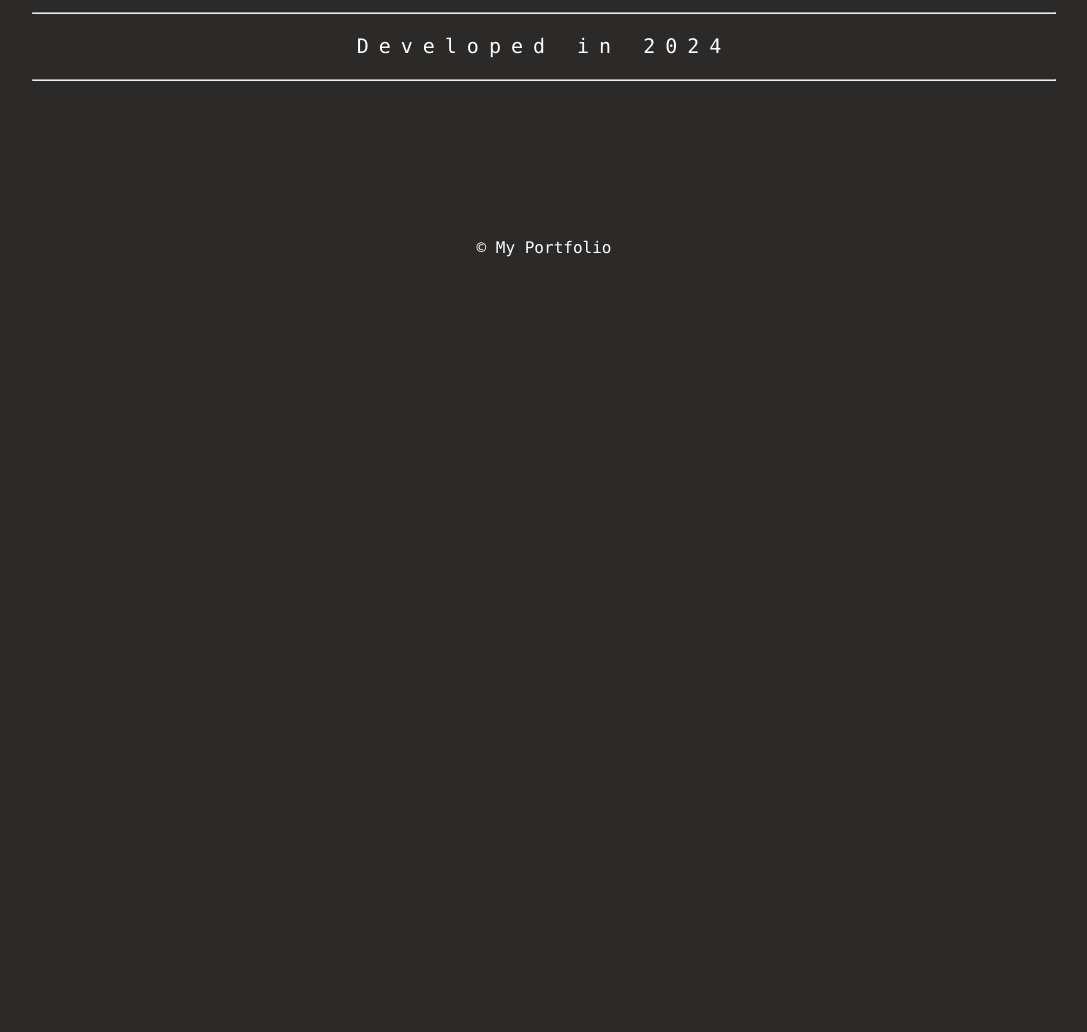
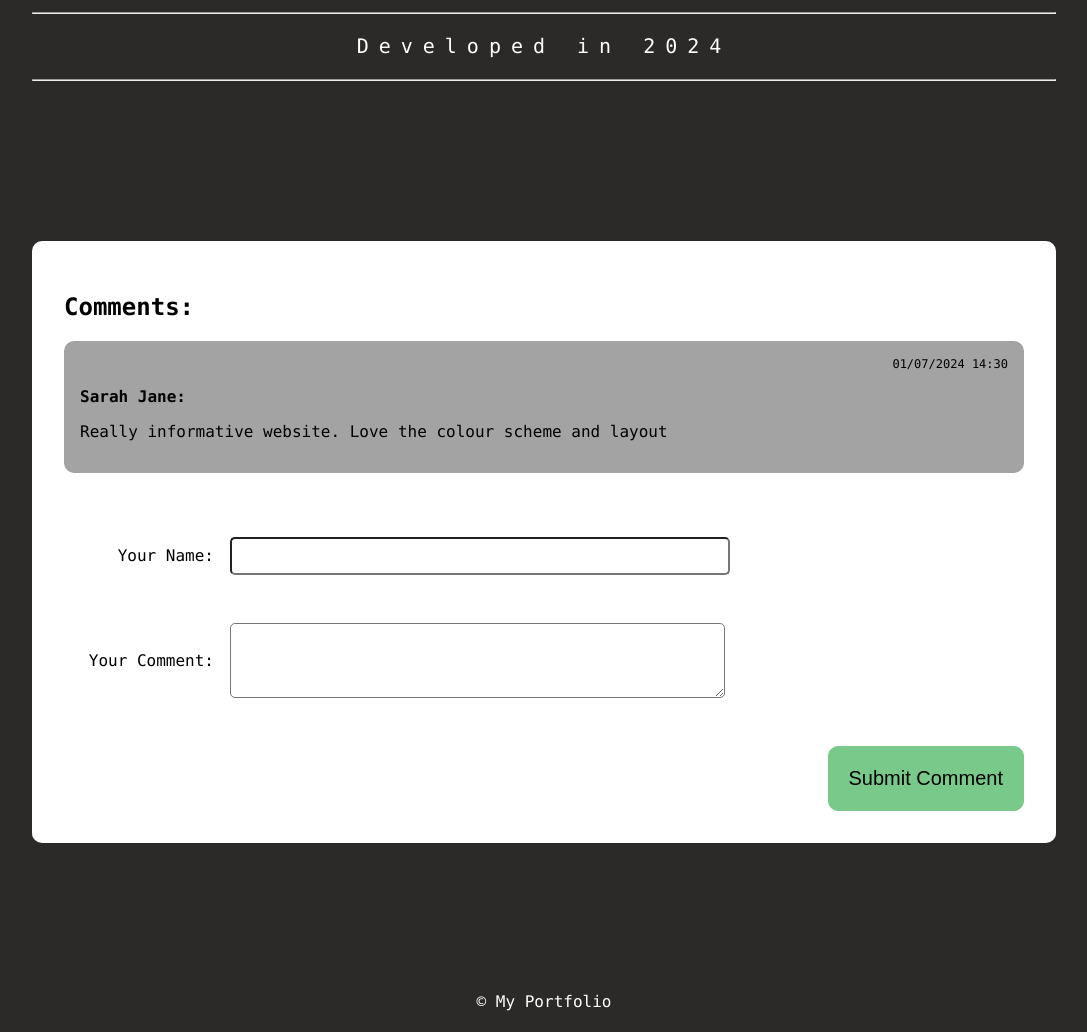
Before and after one commit to jodi-curtis/MyPortfolio, a Flask app: page /project/1 in a window 1280 px wide. Shown: the part 1450-2482 px from the top of the page, without its empty margins (96-1183 px from the left). Before the commit the page ends 1707 px from the top, so only its background shows below. Run offline with Flask 3, Linux system fonts and the light colour scheme; some libraries are stand-ins or nearby versions.

Commit message:
Add comment section to projects

```diff
--- a/app.py
+++ b/app.py
@@ -2,6 +2,8 @@ from flask import Flask, render_template, request, redirect, url_for
 from grades import grades, highest_grade, lowest_grade
 from languages import languages
 from projects import projects
+from comments import comments
+from datetime import datetime
 
 
 app = Flask(__name__)
@@ -11,6 +13,10 @@ app = Flask(__name__)
 def index():
     return render_template("index.html")
 
+
+
+
+
 # About Page
 @app.route("/about")
 def about():
@@ -19,13 +25,21 @@ def about():
     lowest = lowest_grade()
     return render_template("about.html", grades = grades, highest = highest, lowest = lowest)
 
+
+
+
+
 # Projects Page
 @app.route("/projects")
 def project_list():
     return render_template("projects.html", projects=projects)
 
+
+
+
+
 # Project Detail Page
-@app.route('/project/<int:project_id>')
+@app.route('/project/<int:project_id>', methods=["GET","POST"])
 def project_details(project_id):
     # Get selected project by ID
     project = next((p for p in projects if p.id == project_id), None)
@@ -34,7 +48,34 @@ def project_details(project_id):
         project_languages = [l for l in languages if l['key'] in project.languages]
     else:
         project_languages = []
-    return render_template('project_detail.html', project=project, languages=project_languages)
+
+    # On Form submit
+    if request.method == "POST":
+        # Get data entered in form
+        name=request.form['name']
+        comment=request.form['comment']
+        # Get current date and time
+        submission_date_time = datetime.now().strftime("%d/%m/%Y %H:%M")
+
+        # Add new comment to comments list
+        comments.append({
+            "project": project_id,
+            "name": name,
+            "comment": comment,
+            "datetime": submission_date_time
+        })
+
+        # Reload page
+        return redirect(url_for('project_details', project_id=project_id) + "?new_comment=true")
+
+    # Filter through comments related to project
+    project_comments = [c for c in comments if c["project"] == project_id]
+
+    return render_template('project_detail.html', project=project, languages=project_languages, comments=project_comments)
+
+
+
+
 
 # Contact Page
 @app.route("/contact", methods=["GET","POST"])
--- /dev/null
+++ b/comments.py
@@ -0,0 +1,6 @@
+comments = [
+    {"project": 1, "name": "Sarah Jane", "comment":"Really informative website. Love the colour scheme and layout", "datetime":"01/07/2024 14:30"},
+    {"project": 3, "name": "Joe Bloggs", "comment":"Seems like a great solution to replace paper pick lists, great for the environment!", "datetime":"14/07/2024 11:14"},
+    {"project": 3, "name": "Eva Jones", "comment":"I would love to learn some more about this app", "datetime":"30/07/2024 15:01"},
+    {"project": 4, "name": "Simon Black", "comment":"This would be very useful as I am terrible at recycling", "datetime":"02/08/2024 10:52"}
+]
--- a/static/css/style.css
+++ b/static/css/style.css
@@ -398,17 +398,17 @@ footer {
     margin-top: 2em;
 }
 
-#contact-form .form-group {
+.form-group {
     display: flex;
     flex-direction: column;
     margin-bottom: 2em;
 }
 
-#contact-form .input-label {
+.form-group .input-label {
     margin-bottom: 0.75em;
 }
 
-#contact-form input, textarea{
+.form-group input, textarea{
     padding: 0.5em;
     border-radius: 5px;
 }
@@ -417,11 +417,15 @@ footer {
     width: 100%;
     font-size: 1.25em;
     background-color: #79c98a;
+    border-radius: 10px;
+    padding: 0.5em;
+    border: solid 1px #79c98a;
 }
 
 #contact-form #submit-contact:hover {
     background-color: #ffffff;
     color: #79c98a;
+    border: solid 1px #79c98a
 }
 
 #contact-form #submit-contact:active {
@@ -436,6 +440,55 @@ footer {
     border: 2px solid #226679;
     background-color: #b4efff;
     border-radius: 10px;
+}
+
+#comments{
+    background-color: #ffffff;
+    color: #000000;
+    border-radius: 10px;
+    margin-top: 10em;
+    padding: 2em;
+}
+
+.comment{
+    margin-bottom: 4em;
+    background-color: #a3a3a3;
+    color: #000000;
+    border-radius: 10px;
+    padding: 1em;
+}
+
+.comment #commenter{
+    font-weight: bold;
+}
+
+.comment p:first-child {
+    text-align: right;
+    font-size: 0.75em;
+    margin-top: 0%;
+}
+
+#comment-form{
+    display: flex;
+    flex-direction: column;
+}
+
+#submit-comment{
+    font-size: 1em;
+    background-color: #79c98a;
+    padding: 1em;
+    border-radius: 10px;
+    border: solid 1px #79c98a;
+}
+
+#submit-comment:hover {
+    background-color: #ffffff;
+    color: #79c98a;
+}
+
+#submit-comment:active {
+    box-shadow: 0 5px #666;
+    transform: translateY(4px);
 }
 
 
@@ -506,6 +559,11 @@ footer {
 
     .language{
         font-size: 1.25em;
+    }
+
+    #submit-comment{
+        font-size: 1.25em;
+        align-self: flex-end;
     }
 }
 
@@ -599,20 +657,20 @@ footer {
         margin-top: 0em;
     }
 
-    #contact-form .form-group {
+    .form-group {
         align-items: center;
         margin-bottom: 3em;
         flex-direction: row;
     }
 
-    #contact-form .input-label {
+    .form-group .input-label {
         width: 150px;
         text-align: right;
         padding-right: 1em;
         margin-bottom: 0em;
     }
 
-    #contact-form input, textarea{
+    .form-group input, textarea{
         width: 50%;
         font-size: 1em;
     }
--- /dev/null
+++ b/static/js/projectdetail.js
@@ -0,0 +1,26 @@
+document.getElementById('name').oninvalid = function(event) {
+    event.target.setCustomValidity('Please enter your Name.');
+};
+
+document.getElementById('name').oninput = function(event) {
+    event.target.setCustomValidity('');
+};
+
+document.getElementById('comment').oninvalid = function(event) {
+    event.target.setCustomValidity('You cannot submit a blank comment.');
+};
+
+document.getElementById('comment').oninput = function(event) {
+    event.target.setCustomValidity('');
+};
+
+
+document.addEventListener('DOMContentLoaded', (event) => {
+    const urlParams = new URLSearchParams(window.location.search);
+    if (urlParams.has('new_comment')) {
+        const commentsSection = document.getElementById('comments');
+        if (commentsSection) {
+            commentsSection.scrollIntoView({ behavior: 'smooth' });
+        }
+    }
+});
--- a/templates/project_detail.html
+++ b/templates/project_detail.html
@@ -52,6 +52,33 @@
                 <hr>
                 <p id="project-year">Developed in {{ project.year }}</p>
                 <hr>
+                <div id="comments">
+                    <h2>Comments:</h2>
+                    {% if comments %}
+                        {% for comment in comments %}
+                        <div class="comment">
+                            <p>{{ comment.datetime }}</p>
+                            <p id="commenter">{{ comment.name }}:</p>
+                            <p>{{ comment.comment }}</p>
+                        </div>
+                        {% endfor %}
+                    {% else %}
+                    <p>No comments yet. Be the first to leave a comment!</p>
+                    {% endif %}
+                    <form id="comment-form" method="POST">
+                        <div class="form-group">
+                            <label class="input-label" for="name">Your Name:</label>
+                            <input type="text" id="name" name="name" required>
+                        </div>
+
+                        <div class="form-group">
+                            <label class="input-label" for="comment">Your Comment:</label>
+                            <textarea id="comment" name="comment" rows="4" required></textarea>
+                        </div>
+
+                        <input id="submit-comment" type="submit" value="Submit Comment">
+                    </form>
+                </div>
             {% else %}
                 <h2>Project Not Found</h2>
                 <p>Sorry, the project you are looking for does not exist</p>
@@ -62,7 +89,6 @@
     <footer>
         <p>&copy; My Portfolio</p>
     </footer>
-
-    <script src="{{ url_for('static', filename='js/script.js') }}"></script>
+    <script src="{{ url_for('static', filename='js/projectdetail.js') }}"></script>
 </body>
 </html>
```
